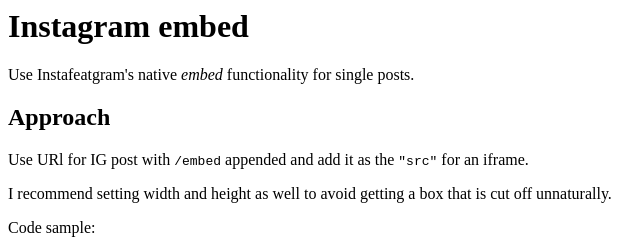
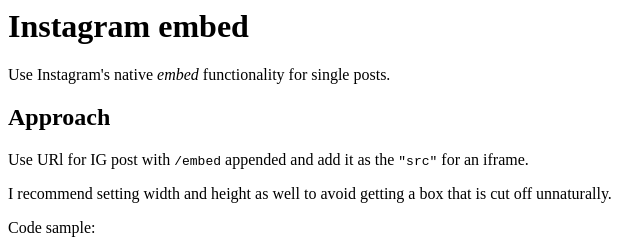
Before and after one commit to MichaelCurrin/embed-social-widgets, a plain HTML site: page ig/embed.html in a window 1280 px wide. Shown: the top 240 px of the page, 0-640 px from the left. Drawn offline with Linux system fonts and the light colour scheme.

Commit message:
fix: Update text

```diff
--- a/ig/embed.html
+++ b/ig/embed.html
@@ -2,7 +2,7 @@
 
 <h1>Instagram embed</h1>
 
-<p>Use Instafeatgram's native <i>embed</i> functionality for single posts.</p>
+<p>Use Instagram's native <i>embed</i> functionality for single posts.</p>
 
 <h2>Approach</h2>
 
```
